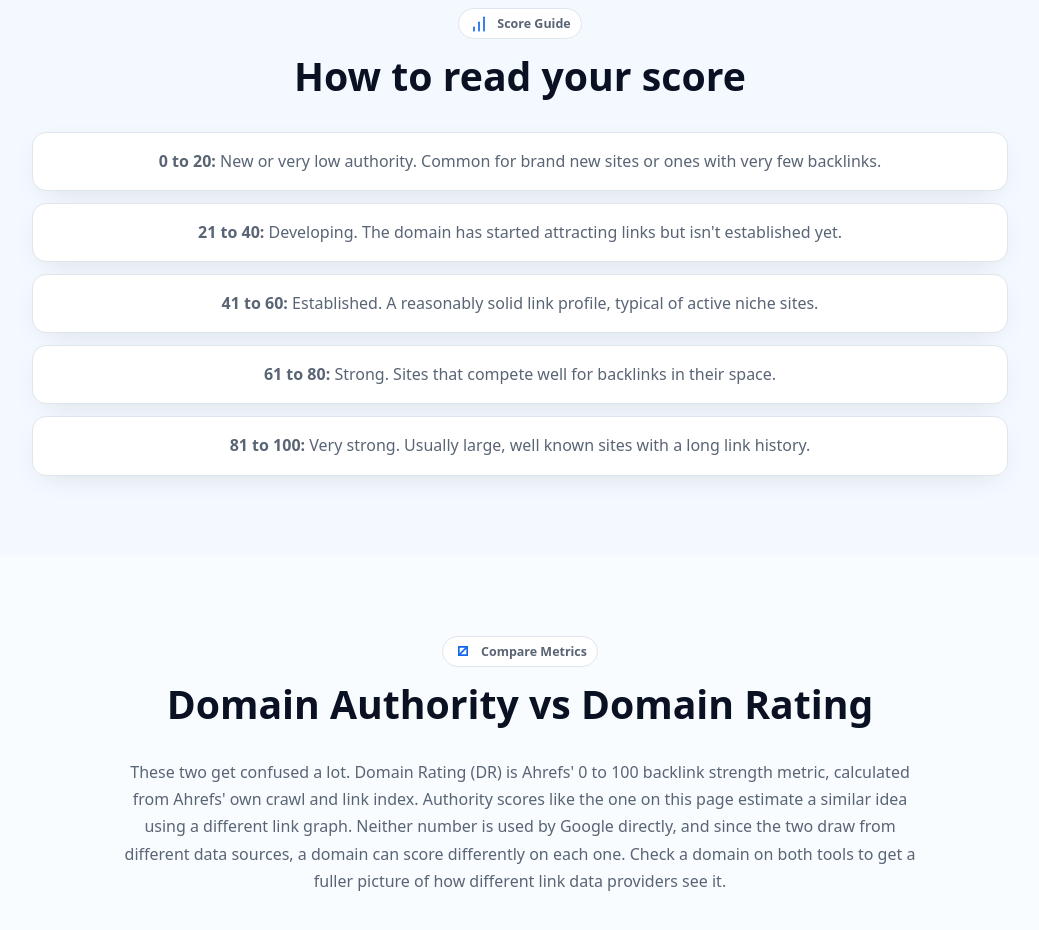
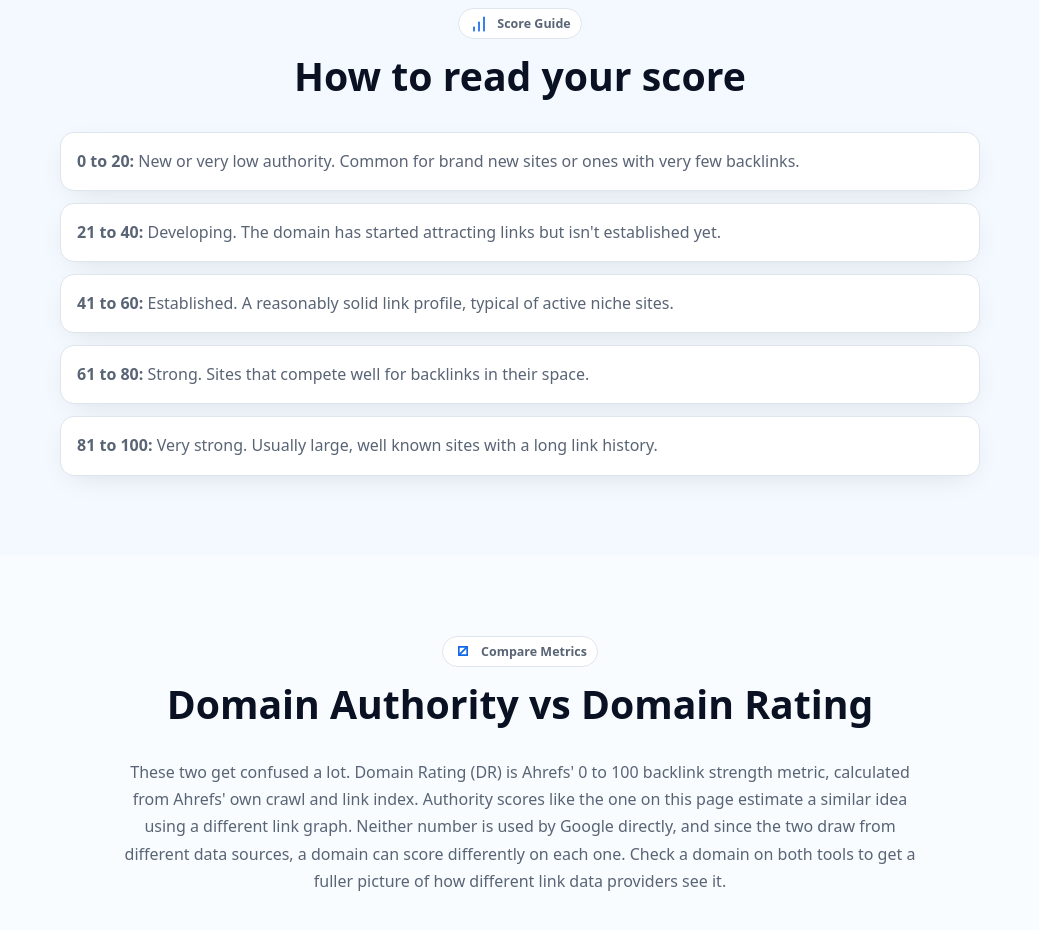
Before and after one commit to iamawaisyounas/free-dr-checker, a Next.js app: page /domain-authority-checker in a window 1280 px wide. Shown: the part 1840-2770 px from the top of the page, without its empty margins (120-1159 px from the left). Built offline with nearby package versions, Linux system fonts and the light colour scheme; no server answers.

Commit message:
Align score guide rows

```diff
--- a/app/domain-authority-checker/page.tsx
+++ b/app/domain-authority-checker/page.tsx
@@ -58,7 +58,7 @@ export default function AuthorityScorePage() {
               Score Guide
             </p>
             <h2>How to read your score</h2>
-            <ul className="check-list">
+            <ul className="check-list score-guide-list">
               <li><strong>0 to 20:</strong> New or very low authority. Common for brand new sites or ones with very few backlinks.</li>
               <li><strong>21 to 40:</strong> Developing. The domain has started attracting links but isn&apos;t established yet.</li>
               <li><strong>41 to 60:</strong> Established. A reasonably solid link profile, typical of active niche sites.</li>
--- a/app/globals.css
+++ b/app/globals.css
@@ -1444,6 +1444,15 @@ body.dark-mode .tip-list p:hover {
   transition: box-shadow 150ms ease, transform 150ms ease;
 }
 
+.score-guide-list {
+  width: min(100%, 920px);
+  margin-inline: auto;
+}
+
+.score-guide-list li {
+  text-align: left;
+}
+
 .tip-list p {
   display: flex;
   align-items: flex-start;
```
